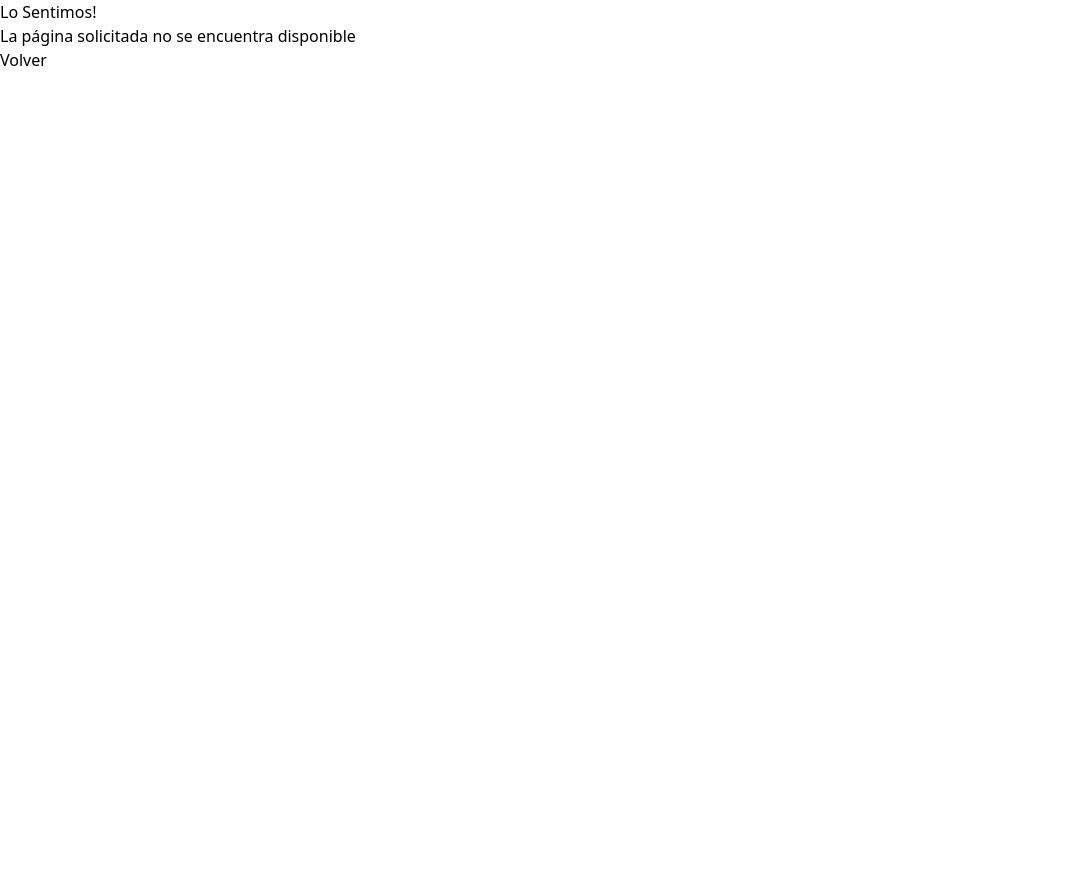
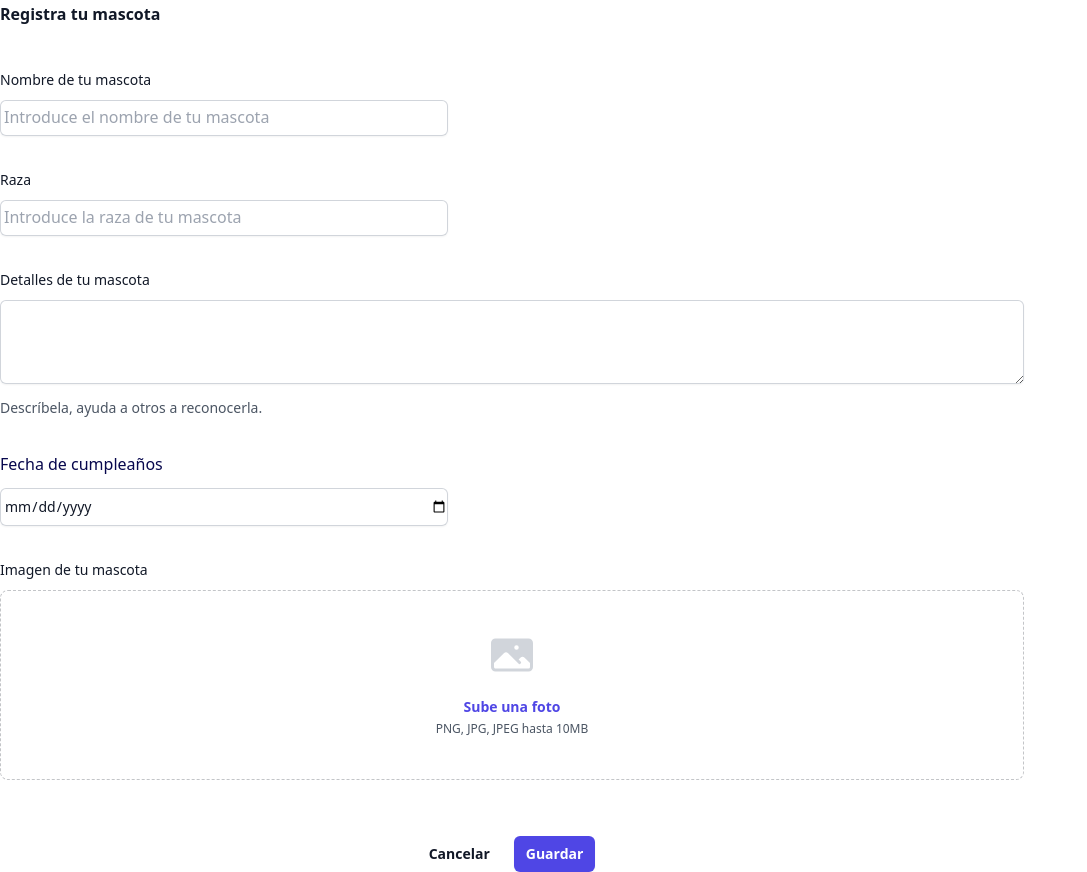
Before and after one commit to No-Country/c16-17-t-node-react, a React (Vite) app in the folder client/: page /petform in a window 1280 px wide. Shown: the whole page, without its empty margins (0-1087 px from the left). Before the commit the page ends 800 px from the top, so only its background shows below. Built offline with nearby package versions, Linux system fonts and the light colour scheme; no server answers; sample sign-in values are in the browser's storage.

Commit message:
feat: logout handler funcion with localStorage user remove

```diff
--- a/client/package.json
+++ b/client/package.json
@@ -13,6 +13,7 @@
   "dependencies": {
     "@cloudinary/react": "^1.13.0",
     "@cloudinary/url-gen": "^1.16.1",
+    "@heroicons/react": "^2.1.1",
     "react": "^18.2.0",
     "react-dom": "^18.2.0",
     "react-router-dom": "^6.22.0",
--- a/client/src/components/PetProfile/PetForm.jsx
+++ b/client/src/components/PetProfile/PetForm.jsx
@@ -8,7 +8,10 @@ export const PetForm = () => {
 
  return (
 
-    <form encType="multipart/form-data" method="post"  onSubmit={e => handleSubmit(e)}  id="petform" className="w-11/12 sm:w-4/5">
+    <form
+        onSubmit={e => handleSubmit(e)}
+        id="petform"
+        className="w-11/12 sm:w-4/5">
         <h2 className="text-base font-semibold leading-7 text-gray-900">Registra tu mascota</h2>
 
         <div className="mt-10 flex flex-col gap-x-6 gap-y-8 ">
@@ -89,7 +92,9 @@ export const PetForm = () => {
                 <div className="mt-2 flex justify-center rounded-lg border border-dashed border-gray-900/25 sm:px-6 py-10">
                     <div className="text-center">
                                  {
-                                    petBlob? <img src={petBlob} width={200} height={200} /> : <PhotoIcon className="mx-auto h-12 w-12 text-gray-300" aria-hidden="true" />
+                                    petBlob
+                                        ? <img src={petBlob} width={200} height={200} />
+                                        : <PhotoIcon className="mx-auto h-12 w-12 text-gray-300" aria-hidden="true" />
                                  }
                         <div className="mt-4 flex flex-col lg:flex-row text-sm justify-center leading-6 text-gray-600">
                             <label
--- a/client/src/components/index.js
+++ b/client/src/components/index.js
@@ -1,2 +1,2 @@
-
+export { PetForm } from './PetProfile/PetForm'
 export { FormLogin } from './formLogin/FormLogin'
--- a/client/src/hooks/usePetForm.jsx
+++ b/client/src/hooks/usePetForm.jsx
@@ -43,19 +43,21 @@ const usePetForm = () => {
     e.preventDefault();
     //Datos
     const formData = new FormData(e.target)
-    const petName = formData.get('petName')
-    const petBirthDate = Number(new Date(formData.get('petBirthDate')))
-    const petDescription = formData.get('petDescription')
+    const petName = formData.get('nickName')
+    const petBreed = formData.get('breed')
+    const petBirthDate = Number(new Date(formData.get('birth')))
+    const petDescription = formData.get('detail')
     // const petIsLost = formData.get('petIsLost')
     let petImg = petCloudData.url
     const img_id = petCloudData.public_id
     // //Validacion
-    if(petName.trim() == ''|| petBirthDate.trim() == '' || petDescription.trim() == '' || petImg.trim() == ''){
+    if(petName.trim() == ''|| petBirthDate.trim() == '' || petDescription.trim() == '' || petImg.trim() == '' || petBreed.trim() == ''){
       throw new Error('Todos los campos son obligatorios')
     }
     const petData = {
       nickName: petName,
-      breed: petDescription,
+      breed: petBreed,
+      description: petDescription,
       images: {
         id: img_id,
         url: petImg
--- a/client/src/routes/AppRoutes.jsx
+++ b/client/src/routes/AppRoutes.jsx
@@ -1,5 +1,5 @@
 import { Routes, Route } from 'react-router-dom';
-import { FormLogin } from '../components';
+import { FormLogin, PetForm } from '../components';
 import { ErrorPage, Home } from '../pages';
 import PrivateRoute from './PrivateRoutes';
 
@@ -13,6 +13,10 @@ export function AppRoutes() {
 					<PrivateRoute>
 						<Home/>
 					</PrivateRoute>}/>
+				<Route path="/petform" element={
+					<PrivateRoute>
+						<PetForm/>
+					</PrivateRoute>}/>
 				<Route path='*' element={<ErrorPage/>}/>
 			</Routes>
 		</>
--- a/client/src/services/index.js
+++ b/client/src/services/index.js
@@ -1,3 +1,4 @@
-export {handleSubmit} from './login'
-export {checkAuth} from './checkAuth'
+export { handleSubmit } from './login'
+export { checkAuth } from './checkAuth'
 export { authRegister } from './auth';
+export { handleLogout } from './logout'
--- /dev/null
+++ b/client/src/services/logout.js
@@ -0,0 +1,12 @@
+import { checkAuth } from "./checkAuth"
+
+export const handleLogout = () => {
+    const user = checkAuth()
+
+    if(user){
+        localStorage.removeItem('petpal_user')
+        location.reload()
+    }else{
+        return
+    }
+}
```
